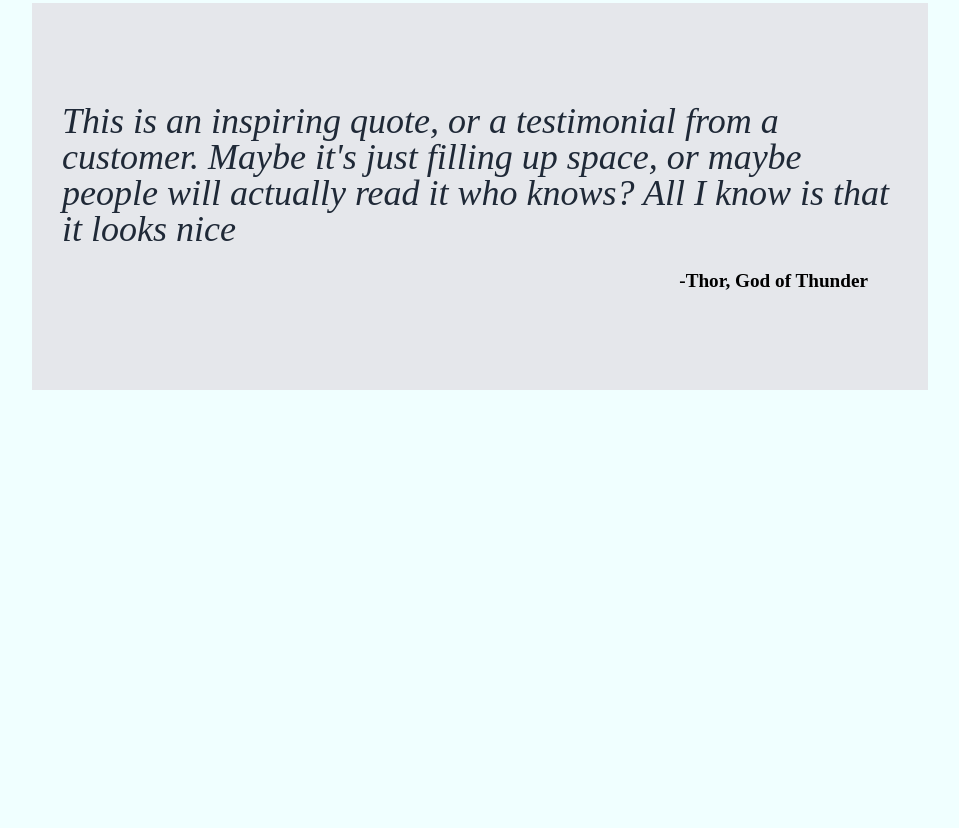
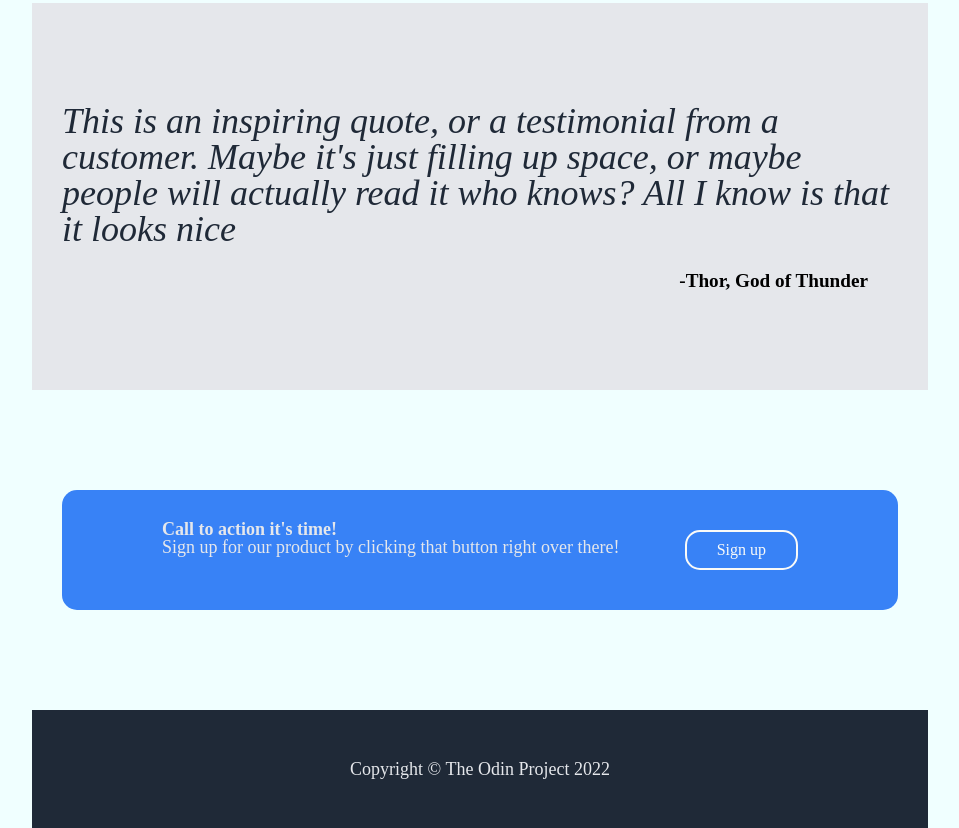
Before and after one commit to tarockan/odin-landing-page, a plain HTML site: page index.html in a window 1280 px wide. Shown: the part 1110-1938 px from the top of the page, without its empty margins (160-1119 px from the left). Before the commit the page ends 1500 px from the top, so only its background shows below. Drawn offline with Linux system fonts and the light colour scheme.

Commit message:
Finish page layout v1

```diff
--- a/index.html
+++ b/index.html
@@ -58,10 +58,21 @@
             <h4>-Thor, God of Thunder</h4>
         </section>
 
+        <section class="call">
+            <div class="signup">
+                <div>
+                <h5>Call to action it's time!</h5>
+                <p>Sign up for our product by clicking that button right over there!</p>
+                </div>
+
+                <a class="button">Sign up</a>
+            </div>
+        </section>
+
     </main>
 
     <footer>
-
+        <p>Copyright &copy; The Odin Project 2022</p>
     </footer>
 </body>
 </html>
--- a/style.css
+++ b/style.css
@@ -106,6 +106,10 @@ p {
     background-color: #3882F6;
     padding: 10px 30px;
     border-radius: 15px;
+    color: #F9FAF8;
+}
+.signup .button {
+    border: 2px solid #F9FAF8;
 }
 
 /* info */
@@ -160,3 +164,35 @@ h4 {
     font-weight: bold;
     padding-right: 30px;
 }
+
+/* signup */
+
+.call {
+    padding: 100px 30px;
+}
+
+.signup {
+    display: flex;
+    background-color: #3882F6;
+    justify-content: space-between;
+    align-items: center;
+    padding: 30px 100px;
+    border-radius: 15px;
+}
+h5 {
+    color: #E5E7EB;
+    font-size: large;
+    font-weight: bold;
+
+}
+
+/* footer */
+
+footer {
+    background-color: #1F2937;
+    padding: 50px 30px;
+}
+footer p {
+    text-align: center;
+    margin: auto;
+}
```
